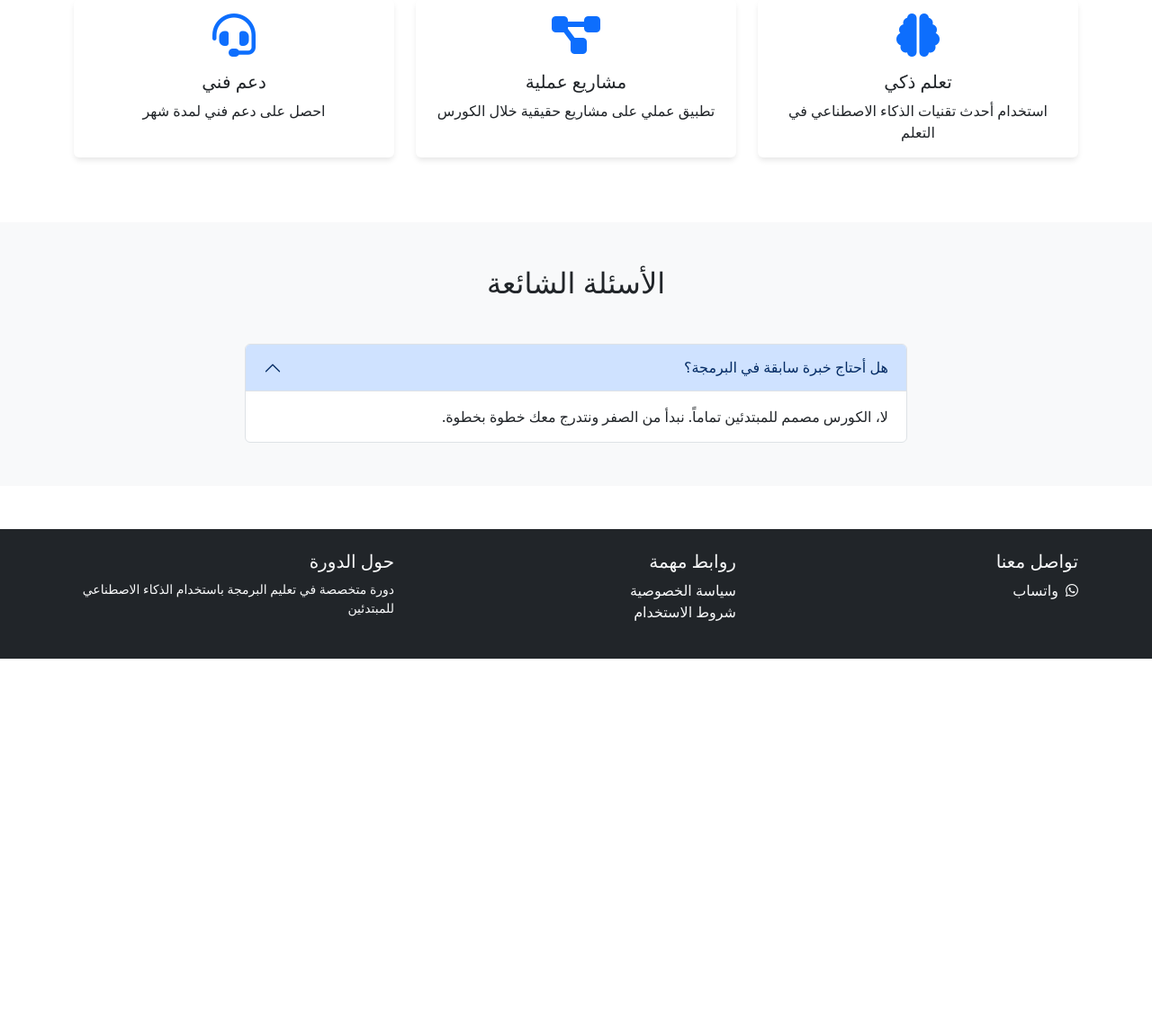
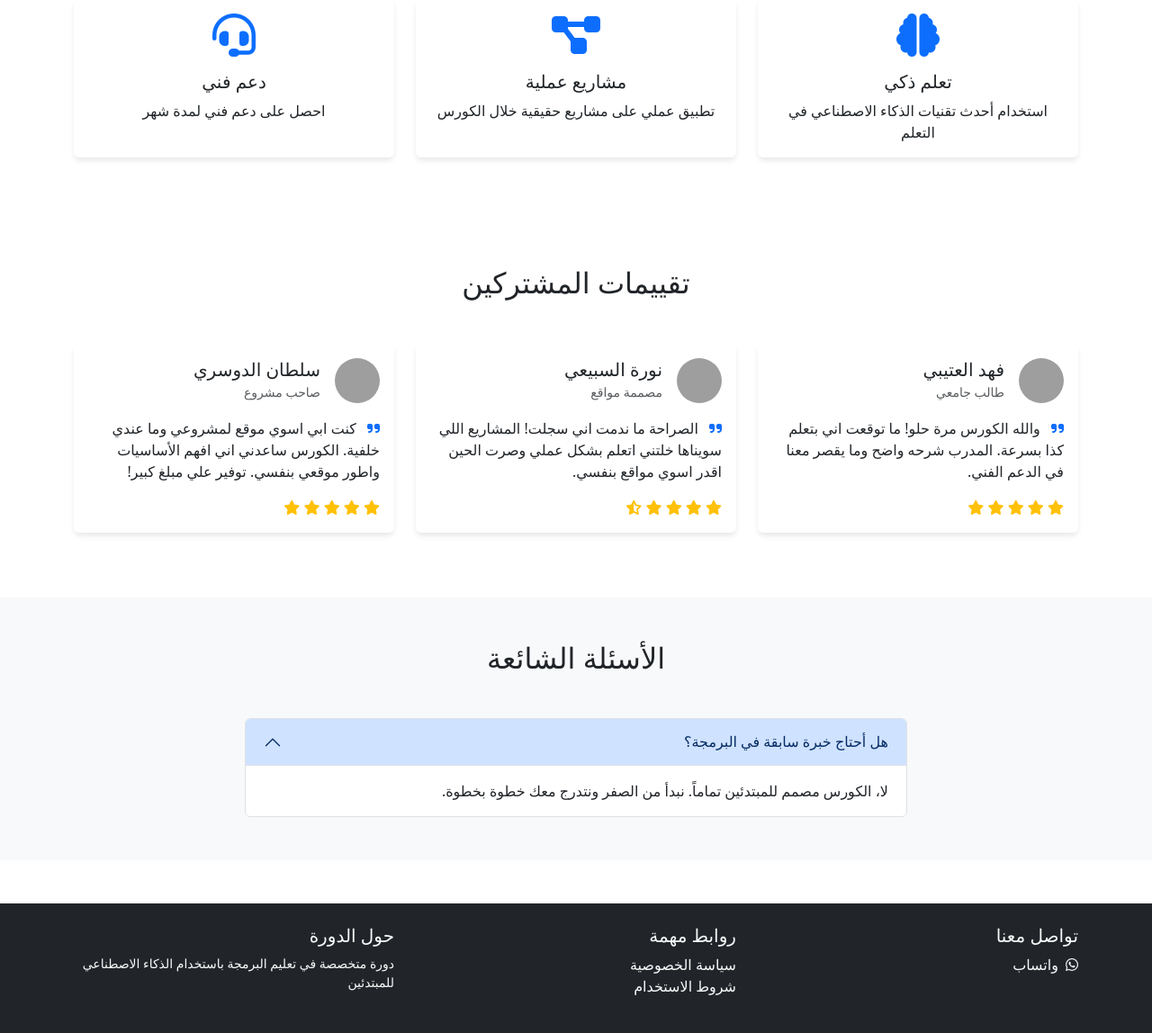
Before and after one commit to Abdualzizsm/cors, a Flask app: page / in a window 1280 px wide. Shown: the part 1228-2376 px from the top of the page at 90% size. Before the commit the page ends 1960 px from the top, so only its background shows below. Run offline with Flask 3, Linux system fonts and the light colour scheme; grey boxes are pictures that could not be loaded.

Commit message:
إضافة قسم تقييمات المشتركين باللهجة السعودية

```diff
--- a/templates/index.html
+++ b/templates/index.html
@@ -132,6 +132,87 @@
     </div>
 </section>
 
+<!-- Testimonials Section -->
+<section class="testimonials py-5">
+    <div class="container">
+        <h2 class="text-center mb-5">تقييمات المشتركين</h2>
+        <div class="row">
+            <div class="col-md-4 mb-4">
+                <div class="card h-100">
+                    <div class="card-body">
+                        <div class="d-flex align-items-center mb-3">
+                            <img src="https://ui-avatars.com/api/?name=فهد+العتيبي&background=random" class="rounded-circle me-3" width="50" height="50" alt="صورة المتدرب">
+                            <div>
+                                <h5 class="card-title mb-0">فهد العتيبي</h5>
+                                <small class="text-muted">طالب جامعي</small>
+                            </div>
+                        </div>
+                        <p class="card-text">
+                            <i class="fas fa-quote-right text-primary me-2"></i>
+                            والله الكورس مرة حلو! ما توقعت اني بتعلم كذا بسرعة. المدرب شرحه واضح وما يقصر معنا في الدعم الفني.
+                        </p>
+                        <div class="text-warning">
+                            <i class="fas fa-star"></i>
+                            <i class="fas fa-star"></i>
+                            <i class="fas fa-star"></i>
+                            <i class="fas fa-star"></i>
+                            <i class="fas fa-star"></i>
+                        </div>
+                    </div>
+                </div>
+            </div>
+            <div class="col-md-4 mb-4">
+                <div class="card h-100">
+                    <div class="card-body">
+                        <div class="d-flex align-items-center mb-3">
+                            <img src="https://ui-avatars.com/api/?name=نورة+السبيعي&background=random" class="rounded-circle me-3" width="50" height="50" alt="صورة المتدربة">
+                            <div>
+                                <h5 class="card-title mb-0">نورة السبيعي</h5>
+                                <small class="text-muted">مصممة مواقع</small>
+                            </div>
+                        </div>
+                        <p class="card-text">
+                            <i class="fas fa-quote-right text-primary me-2"></i>
+                            الصراحة ما ندمت اني سجلت! المشاريع اللي سويناها خلتني اتعلم بشكل عملي وصرت الحين اقدر اسوي مواقع بنفسي.
+                        </p>
+                        <div class="text-warning">
+                            <i class="fas fa-star"></i>
+                            <i class="fas fa-star"></i>
+                            <i class="fas fa-star"></i>
+                            <i class="fas fa-star"></i>
+                            <i class="fas fa-star-half-alt"></i>
+                        </div>
+                    </div>
+                </div>
+            </div>
+            <div class="col-md-4 mb-4">
+                <div class="card h-100">
+                    <div class="card-body">
+                        <div class="d-flex align-items-center mb-3">
+                            <img src="https://ui-avatars.com/api/?name=سلطان+الدوسري&background=random" class="rounded-circle me-3" width="50" height="50" alt="صورة المتدرب">
+                            <div>
+                                <h5 class="card-title mb-0">سلطان الدوسري</h5>
+                                <small class="text-muted">صاحب مشروع</small>
+                            </div>
+                        </div>
+                        <p class="card-text">
+                            <i class="fas fa-quote-right text-primary me-2"></i>
+                            كنت ابي اسوي موقع لمشروعي وما عندي خلفية. الكورس ساعدني اني افهم الأساسيات واطور موقعي بنفسي. توفير علي مبلغ كبير!
+                        </p>
+                        <div class="text-warning">
+                            <i class="fas fa-star"></i>
+                            <i class="fas fa-star"></i>
+                            <i class="fas fa-star"></i>
+                            <i class="fas fa-star"></i>
+                            <i class="fas fa-star"></i>
+                        </div>
+                    </div>
+                </div>
+            </div>
+        </div>
+    </div>
+</section>
+
 <!-- FAQ Section -->
 <section class="faq py-5 bg-light">
     <div class="container">
```
